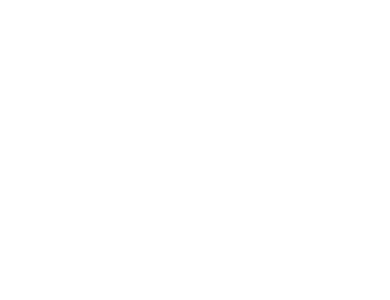
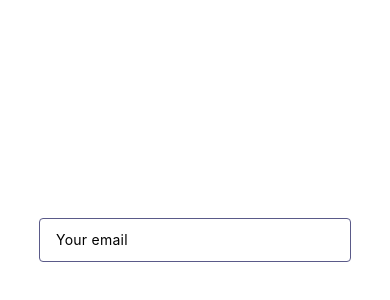
Before and after one commit to RonAfl/Dispatcher, a React Native app: screen / in a window 390 px wide. Shown: the part 198-498 px from the top of the page. Built offline with nearby package versions, Linux system fonts and the light colour scheme.

Commit message:
AppInput and project structure

```diff
--- a/App.tsx
+++ b/App.tsx
@@ -1,17 +1,17 @@
 import React from 'react';
 import { ScrollView, StyleSheet, Text, View } from 'react-native';
+import AppInput from './components/AppInput';
+import LoginScreen from './features/auth/LoginScreen';
 
 
-function App(): JSX.Element {
+export default function App(): JSX.Element {
   return (
-    <View>
-
+    <View style={styles.root}>
+      <LoginScreen/>
     </View>
-  );
-}
+  )
+};
 
 const styles = StyleSheet.create({
-
+root:{flex:1}
 });
-
-export default App;
--- /dev/null
+++ b/components/AppInput.tsx
@@ -0,0 +1,38 @@
+import React from 'react';
+import { StyleSheet, Text, TextInput, View } from 'react-native';
+
+const AppInput = () => {
+    return (
+        <View style={styles.container} >
+            <TextInput style={styles.inputStyle} placeholder='Your email'></TextInput>
+        </View>
+    )
+};
+
+const styles = StyleSheet.create({
+    container: {
+        flex: 1,
+        alignItems: 'center',
+        justifyContent: 'center',
+        marginTop: 32,
+    },
+    inputStyle: {
+        flex: 1,
+        padding: 8,
+        width: '80%',
+        maxHeight: 44,
+        borderWidth: 1,
+        borderRadius: 4,
+        alignItems: 'center',
+        justifyContent: 'center',
+        backgroundColor: '#FFFFFF',
+        paddingLeft: 16,
+        lineHeight: 22,
+        letterSpacing: 0.25,
+        borderColor: '#5A5A89',
+        textDecorationColor: '#5A5A89,'
+    }
+})
+
+
+export default AppInput;
--- /dev/null
+++ b/features/auth/LoginScreen.tsx
@@ -0,0 +1,20 @@
+import React from 'react';
+import { ScrollView, StyleSheet, Text, TextInput, View } from 'react-native';
+import AppInput from '../../components/AppInput'
+
+
+const LoginScreen = () => {
+    return(
+        <View style={styles.container}>
+            <AppInput></AppInput>
+        </View>
+    )
+};
+
+const styles = StyleSheet.create({
+    container: {
+        flex: 1,
+    }
+})
+
+export default LoginScreen;
```
